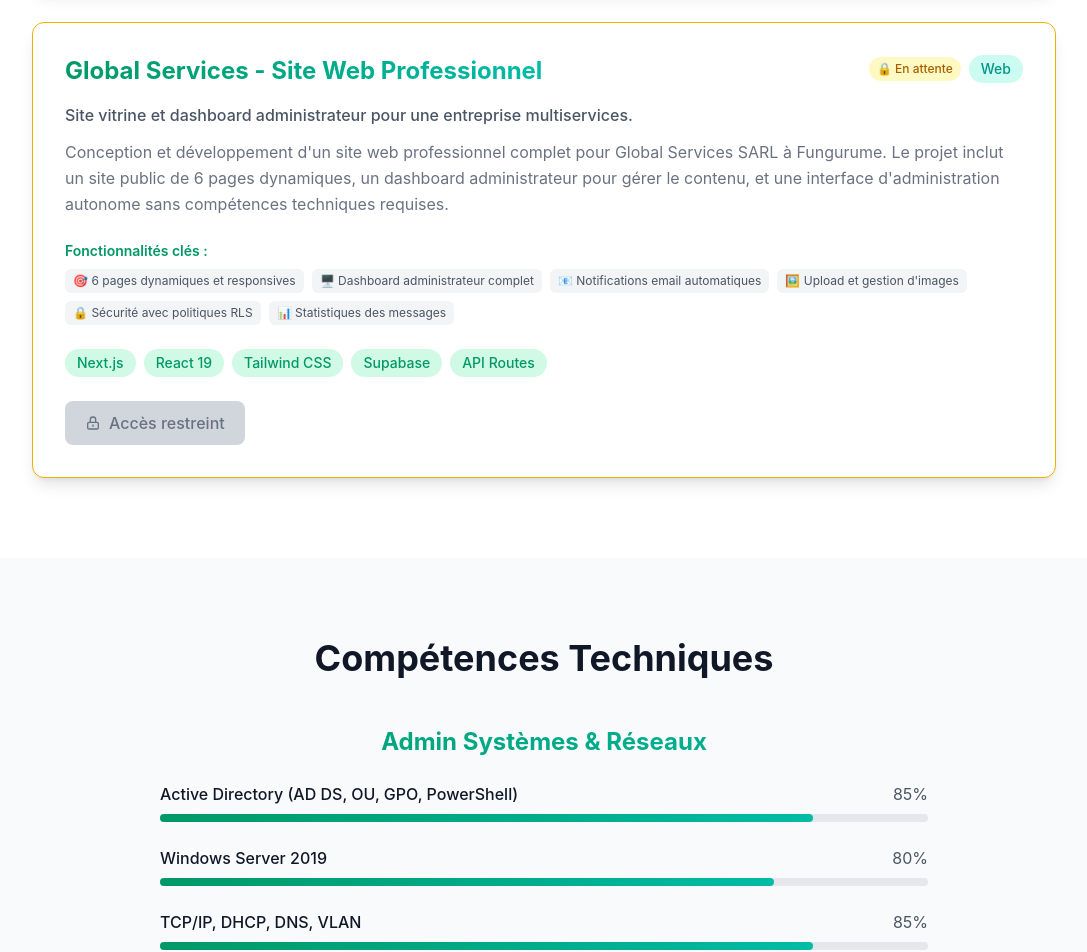
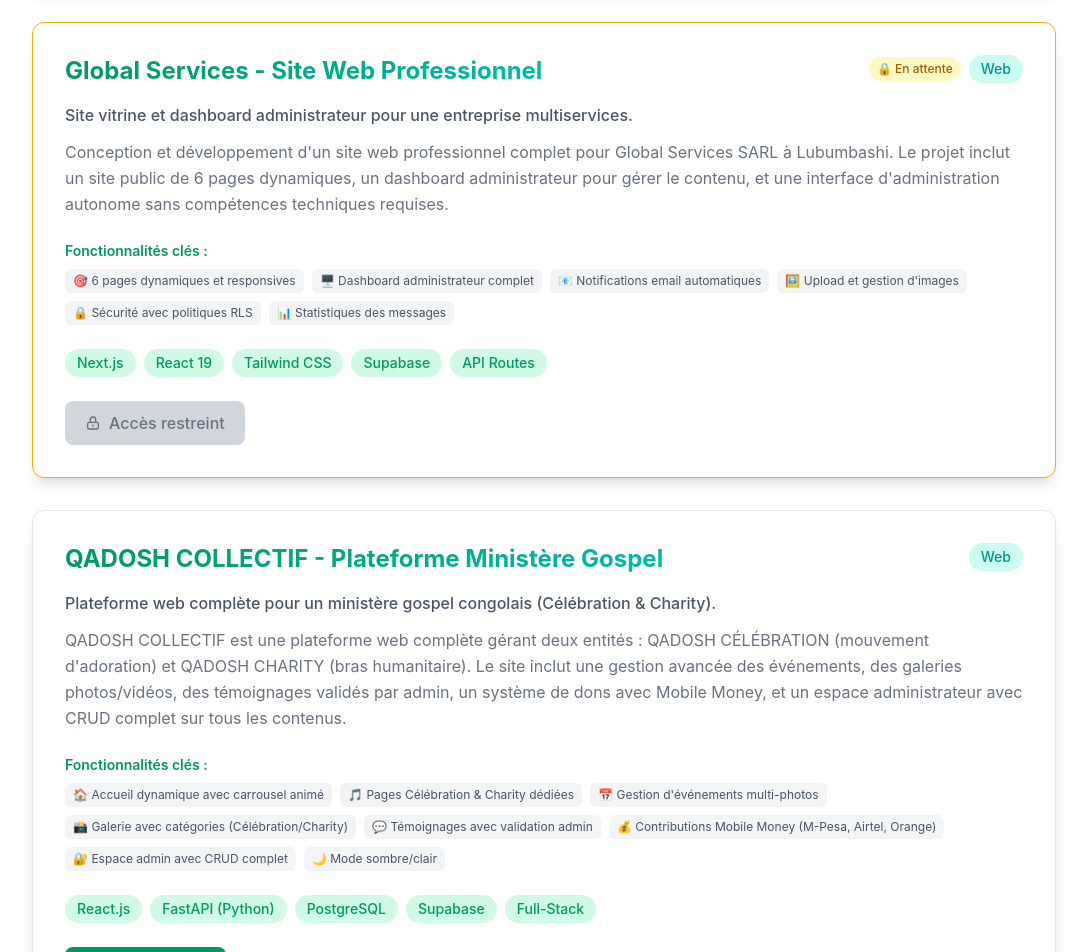
Before and after one commit to JenovicServe/mon-portfolio, a React (Vite) app: page / in a window 1280 px wide. Shown: the part 2960-3912 px from the top of the page, without its empty margins (96-1183 px from the left). Built offline with nearby package versions, Linux system fonts and the light colour scheme.

Commit message:
Ajout du projet QADOSH COLLECTIF au portfolio

```diff
--- a/src/components/Projects.jsx
+++ b/src/components/Projects.jsx
@@ -58,11 +58,11 @@ const Projects = () => {
     {
       title: 'Global Services - Site Web Professionnel',
       description: 'Site vitrine et dashboard administrateur pour une entreprise multiservices.',
-      longDescription: 'Conception et développement d\'un site web professionnel complet pour Global Services SARL à Fungurume. Le projet inclut un site public de 6 pages dynamiques, un dashboard administrateur pour gérer le contenu, et une interface d\'administration autonome sans compétences techniques requises.',
+      longDescription: 'Conception et développement d\'un site web professionnel complet pour Global Services SARL à Lubumbashi. Le projet inclut un site public de 6 pages dynamiques, un dashboard administrateur pour gérer le contenu, et une interface d\'administration autonome sans compétences techniques requises.',
       tags: ['Next.js', 'React 19', 'Tailwind CSS', 'Supabase', 'API Routes'],
       link: '#',
       category: 'web',
-      isLocked: true,  // 🔒 PROJET VERROUILLÉ
+      isLocked: true,
       features: [
         '🎯 6 pages dynamiques et responsives',
         '🖥️ Dashboard administrateur complet',
@@ -70,6 +70,28 @@ const Projects = () => {
         '🖼️ Upload et gestion d\'images',
         '🔒 Sécurité avec politiques RLS',
         '📊 Statistiques des messages'
+      ]
+    },
+    // ============================================
+    // 🟢 PROJET 5 : QADOSH COLLECTIF (Full-Stack)
+    // ============================================
+    {
+      title: 'QADOSH COLLECTIF - Plateforme Ministère Gospel',
+      description: 'Plateforme web complète pour un ministère gospel congolais (Célébration & Charity).',
+      longDescription: 'QADOSH COLLECTIF est une plateforme web complète gérant deux entités : QADOSH CÉLÉBRATION (mouvement d\'adoration) et QADOSH CHARITY (bras humanitaire). Le site inclut une gestion avancée des événements, des galeries photos/vidéos, des témoignages validés par admin, un système de dons avec Mobile Money, et un espace administrateur avec CRUD complet sur tous les contenus.',
+      tags: ['React.js', 'FastAPI (Python)', 'PostgreSQL', 'Supabase', 'Full-Stack'],
+      link: 'https://qadosh-frontend.vercel.app',
+      category: 'web',
+      isLocked: false,
+      features: [
+        '🏠 Accueil dynamique avec carrousel animé',
+        '🎵 Pages Célébration & Charity dédiées',
+        '📅 Gestion d\'événements multi-photos',
+        '📸 Galerie avec catégories (Célébration/Charity)',
+        '💬 Témoignages avec validation admin',
+        '💰 Contributions Mobile Money (M-Pesa, Airtel, Orange)',
+        '🔐 Espace admin avec CRUD complet',
+        '🌙 Mode sombre/clair'
       ]
     }
   ]
@@ -188,7 +210,6 @@ const ProjectCard = ({ project, t }) => {
 
         <div className="flex gap-4">
           {project.isLocked ? (
-            // 🔒 Bouton verrouillé
             <div className="inline-flex items-center gap-2 px-5 py-2.5 bg-gray-300 dark:bg-gray-700 text-gray-500 dark:text-gray-400 rounded-lg cursor-not-allowed font-medium">
               <svg className="w-4 h-4" fill="none" stroke="currentColor" viewBox="0 0 24 24">
                 <path strokeLinecap="round" strokeLinejoin="round" strokeWidth={2} d="M12 15v2m-6 4h12a2 2 0 002-2v-6a2 2 0 00-2-2H6a2 2 0 00-2 2v6a2 2 0 002 2zm10-10V7a4 4 0 00-8 0v4h8z" />
@@ -196,7 +217,6 @@ const ProjectCard = ({ project, t }) => {
               Accès restreint
             </div>
           ) : (
-            // ✅ Bouton normal
             <a
               href={project.link}
               target="_blank"
```
